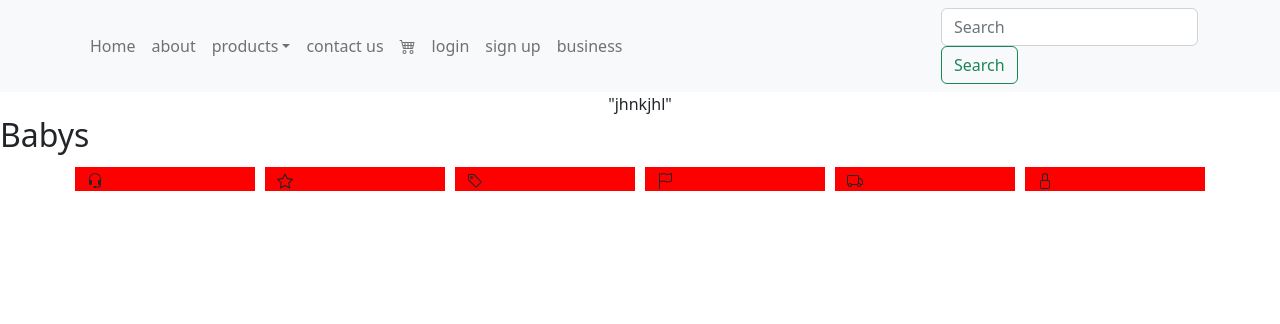
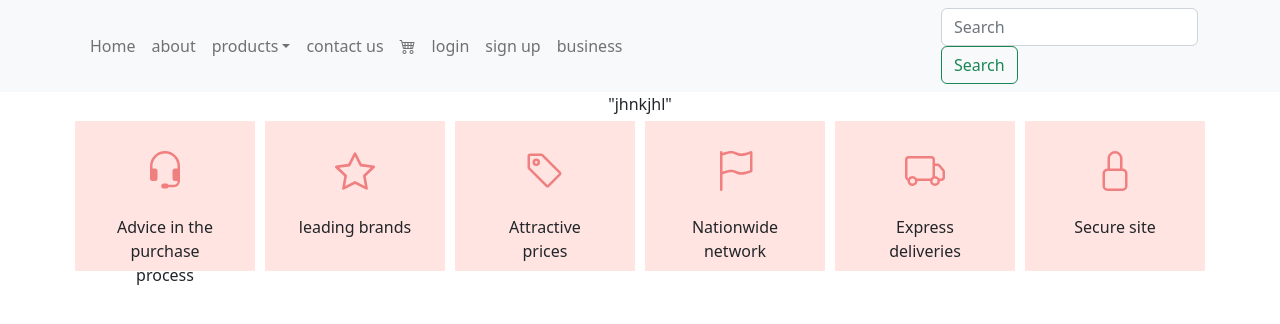
Before and after one commit to shirasadon/Baby-products-store, a React (Create React App) app: page /addarticle in a window 1280 px wide. Shown: the top 324 px of the page. Built offline with nearby package versions, Linux system fonts and the light colour scheme.

Commit message:
create footer

```diff
--- a/src/components/footer.jsx
+++ b/src/components/footer.jsx
@@ -1,32 +1,56 @@
 function Footer() {
  const styleDiv={
-    backgroundColor:"red",
+    backgroundColor:"#ffe4e1",
     margin:"5px",
+    fontSize: "16px",
+    height: "150px",
+    textAlign: "center",
+    padding:"30px",
+
   }
   return (
     <>
-      <h2>Babys</h2>
+
       <div class="container">
         <div  class="row">
-          <div style={styleDiv} class="col-sm"><svg xmlns="http://www.w3.org/2000/svg" width="16" height="16" fill="currentColor" class="bi bi-headset" viewBox="0 0 16 16">
+          <div style={styleDiv} class="col-sm"><svg xmlns="http://www.w3.org/2000/svg" width="40" height="40" fill="#f08080" class="bi bi-headset" viewBox="0 0 16 16">
   <path d="M8 1a5 5 0 0 0-5 5v1h1a1 1 0 0 1 1 1v3a1 1 0 0 1-1 1H3a1 1 0 0 1-1-1V6a6 6 0 1 1 12 0v6a2.5 2.5 0 0 1-2.5 2.5H9.366a1 1 0 0 1-.866.5h-1a1 1 0 1 1 0-2h1a1 1 0 0 1 .866.5H11.5A1.5 1.5 0 0 0 13 12h-1a1 1 0 0 1-1-1V8a1 1 0 0 1 1-1h1V6a5 5 0 0 0-5-5z"/>
-</svg></div>
-          <div  style={styleDiv} class="col-sm"><svg xmlns="http://www.w3.org/2000/svg" width="16" height="16" fill="currentColor" class="bi bi-star" viewBox="0 0 16 16">
+</svg>
+<br></br>
+<br />
+Advice in the purchase process</div>
+          <div  style={styleDiv} class="col-sm"><svg xmlns="http://www.w3.org/2000/svg" width="40" height="40" fill="#f08080" class="bi bi-star" viewBox="0 0 16 16">
   <path d="M2.866 14.85c-.078.444.36.791.746.593l4.39-2.256 4.389 2.256c.386.198.824-.149.746-.592l-.83-4.73 3.522-3.356c.33-.314.16-.888-.282-.95l-4.898-.696L8.465.792a.513.513 0 0 0-.927 0L5.354 5.12l-4.898.696c-.441.062-.612.636-.283.95l3.523 3.356-.83 4.73zm4.905-2.767-3.686 1.894.694-3.957a.565.565 0 0 0-.163-.505L1.71 6.745l4.052-.576a.525.525 0 0 0 .393-.288L8 2.223l1.847 3.658a.525.525 0 0 0 .393.288l4.052.575-2.906 2.77a.565.565 0 0 0-.163.506l.694 3.957-3.686-1.894a.503.503 0 0 0-.461 0z"/>
-</svg></div>
-          <div  style={styleDiv} class="col-sm"><svg xmlns="http://www.w3.org/2000/svg" width="16" height="16" fill="currentColor" class="bi bi-tag" viewBox="0 0 16 16">
+</svg><br />
+<br />
+
+leading brands</div>
+          <div  style={styleDiv} class="col-sm"><svg xmlns="http://www.w3.org/2000/svg" width="40" height="40"fill="#f08080" class="bi bi-tag" viewBox="0 0 16 16">
   <path d="M6 4.5a1.5 1.5 0 1 1-3 0 1.5 1.5 0 0 1 3 0zm-1 0a.5.5 0 1 0-1 0 .5.5 0 0 0 1 0z"/>
   <path d="M2 1h4.586a1 1 0 0 1 .707.293l7 7a1 1 0 0 1 0 1.414l-4.586 4.586a1 1 0 0 1-1.414 0l-7-7A1 1 0 0 1 1 6.586V2a1 1 0 0 1 1-1zm0 5.586 7 7L13.586 9l-7-7H2v4.586z"/>
-</svg></div>
-          <div  style={styleDiv}class="col-sm"><svg xmlns="http://www.w3.org/2000/svg" width="16" height="16" fill="currentColor" class="bi bi-flag" viewBox="0 0 16 16">
+</svg><br />
+<br />
+
+Attractive prices</div>
+          <div  style={styleDiv}class="col-sm"><svg xmlns="http://www.w3.org/2000/svg" width="40" height="40" fill="#f08080" class="bi bi-flag" viewBox="0 0 16 16">
   <path d="M14.778.085A.5.5 0 0 1 15 .5V8a.5.5 0 0 1-.314.464L14.5 8l.186.464-.003.001-.006.003-.023.009a12.435 12.435 0 0 1-.397.15c-.264.095-.631.223-1.047.35-.816.252-1.879.523-2.71.523-.847 0-1.548-.28-2.158-.525l-.028-.01C7.68 8.71 7.14 8.5 6.5 8.5c-.7 0-1.638.23-2.437.477A19.626 19.626 0 0 0 3 9.342V15.5a.5.5 0 0 1-1 0V.5a.5.5 0 0 1 1 0v.282c.226-.079.496-.17.79-.26C4.606.272 5.67 0 6.5 0c.84 0 1.524.277 2.121.519l.043.018C9.286.788 9.828 1 10.5 1c.7 0 1.638-.23 2.437-.477a19.587 19.587 0 0 0 1.349-.476l.019-.007.004-.002h.001M14 1.221c-.22.078-.48.167-.766.255-.81.252-1.872.523-2.734.523-.886 0-1.592-.286-2.203-.534l-.008-.003C7.662 1.21 7.139 1 6.5 1c-.669 0-1.606.229-2.415.478A21.294 21.294 0 0 0 3 1.845v6.433c.22-.078.48-.167.766-.255C4.576 7.77 5.638 7.5 6.5 7.5c.847 0 1.548.28 2.158.525l.028.01C9.32 8.29 9.86 8.5 10.5 8.5c.668 0 1.606-.229 2.415-.478A21.317 21.317 0 0 0 14 7.655V1.222z"/>
-</svg></div>
-          <div  style={styleDiv} class="col-sm"><svg xmlns="http://www.w3.org/2000/svg" width="16" height="16" fill="currentColor" class="bi bi-truck" viewBox="0 0 16 16">
+</svg><br />
+<br />
+
+Nationwide network</div>
+          <div  style={styleDiv} class="col-sm"><svg xmlns="http://www.w3.org/2000/svg" width="40" height="40" fill="#f08080	" class="bi bi-truck" viewBox="0 0 16 16">
   <path d="M0 3.5A1.5 1.5 0 0 1 1.5 2h9A1.5 1.5 0 0 1 12 3.5V5h1.02a1.5 1.5 0 0 1 1.17.563l1.481 1.85a1.5 1.5 0 0 1 .329.938V10.5a1.5 1.5 0 0 1-1.5 1.5H14a2 2 0 1 1-4 0H5a2 2 0 1 1-3.998-.085A1.5 1.5 0 0 1 0 10.5v-7zm1.294 7.456A1.999 1.999 0 0 1 4.732 11h5.536a2.01 2.01 0 0 1 .732-.732V3.5a.5.5 0 0 0-.5-.5h-9a.5.5 0 0 0-.5.5v7a.5.5 0 0 0 .294.456zM12 10a2 2 0 0 1 1.732 1h.768a.5.5 0 0 0 .5-.5V8.35a.5.5 0 0 0-.11-.312l-1.48-1.85A.5.5 0 0 0 13.02 6H12v4zm-9 1a1 1 0 1 0 0 2 1 1 0 0 0 0-2zm9 0a1 1 0 1 0 0 2 1 1 0 0 0 0-2z"/>
-</svg></div>
-<div  style={styleDiv} class="col-sm"><svg xmlns="http://www.w3.org/2000/svg" width="16" height="16" fill="currentColor" class="bi bi-lock" viewBox="0 0 16 16">
+</svg><br />
+<br />
+
+Express deliveries</div>
+<div  style={styleDiv} class="col-sm"><svg xmlns="http://www.w3.org/2000/svg" width="40" height="40"fill="#f08080	" class="bi bi-lock" viewBox="0 0 16 16">
   <path d="M8 1a2 2 0 0 1 2 2v4H6V3a2 2 0 0 1 2-2zm3 6V3a3 3 0 0 0-6 0v4a2 2 0 0 0-2 2v5a2 2 0 0 0 2 2h6a2 2 0 0 0 2-2V9a2 2 0 0 0-2-2zM5 8h6a1 1 0 0 1 1 1v5a1 1 0 0 1-1 1H5a1 1 0 0 1-1-1V9a1 1 0 0 1 1-1z"/>
 </svg>
+<br />
+<br />
+
+Secure site
 </div>
         </div>
       </div>
--- /dev/null
+++ b/src/components/slider.jsx
@@ -0,0 +1,5 @@
+function Slider() {
+    return ( "bygb" );
+}
+
+export default Slider;
```
